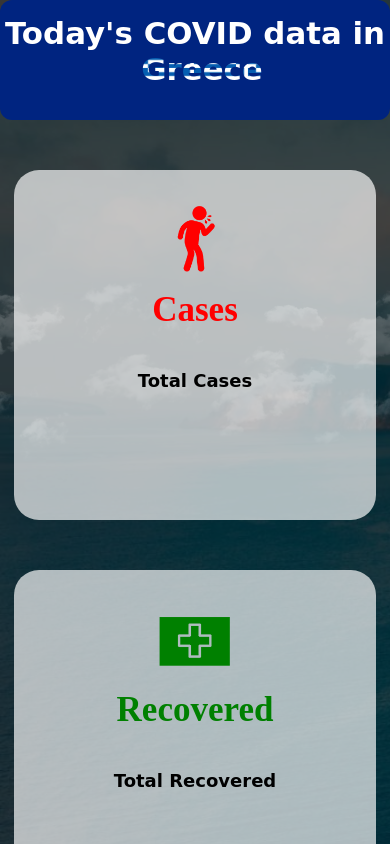
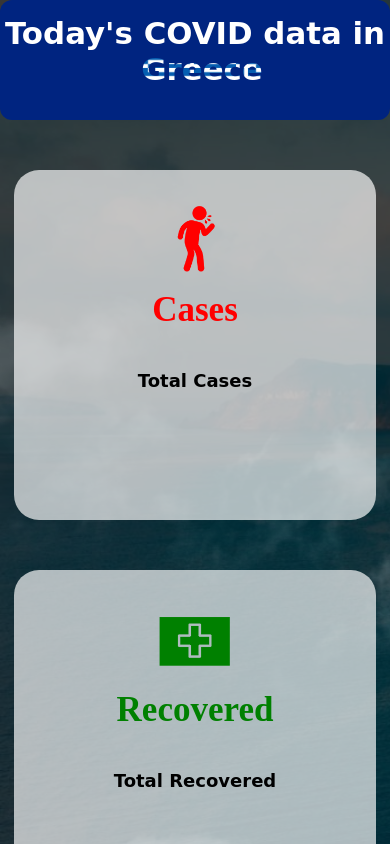
Before and after one commit to christosad/covid19, a plain HTML site: page index.html in a window 390 px wide. Shown: the top 844 px of the page. Drawn offline with nearby package versions, Linux system fonts and the light colour scheme; no server answers; a web font is replaced by a local one.

Commit message:
Update style.css

```diff
--- a/style.css
+++ b/style.css
@@ -216,4 +216,9 @@ body .section1:after{
     body .section1 .heading1{
         padding-left: 0;
         padding-right: 0;
+    }
+
+    body .section1:after{
+        background-size: cover;
+    }
 }
```
